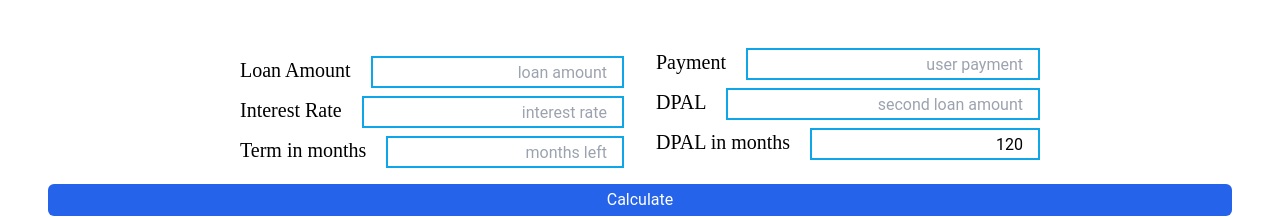
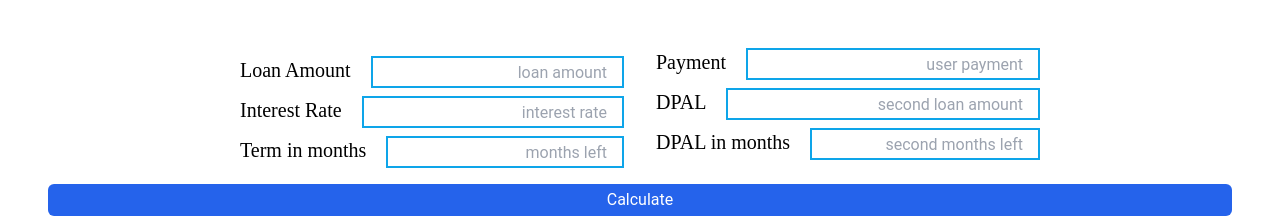
Before and after one commit to berson969/react-lifecycle, a React (Vite) app: page /mortgage in a window 1280 px wide. Shown: the top 218 px of the page. Built offline with nearby package versions, Linux system fonts and the light colour scheme; a web font is replaced by a local one.

Commit message:
change value secondMonths

```diff
--- a/src/components/MortgageCalculator/Forms.tsx
+++ b/src/components/MortgageCalculator/Forms.tsx
@@ -10,7 +10,7 @@ export const Forms: React.FC<FormsProps> = ({ onCalc }) => {
 	const [annualInterestRate, setAnnualInterestRate] = useState<number>(0);
 	const [months, setMonths] = useState<number>(0);
 	const [secondPrincipal, setSecondPrincipal] = useState<number>(0);
-	const [secondMonths, setSecondMonths] = useState<number>(120);
+	const [secondMonths, setSecondMonths] = useState<number>(0);
 	const [userPayment, setUserPayment] = useState<number>(0);
 
 	useEffect(() => {
@@ -78,7 +78,7 @@ export const Forms: React.FC<FormsProps> = ({ onCalc }) => {
 						id="months-left"
 						type="number"
 						placeholder="Months left"
-						value={months === 0 ? '' : months}
+						value={months <= 0 ? '' : months}
 						onChange={(e) => setMonths(parseFloat(e.target.value))}
 						className="text-right border-2 border-sky-500 w-96 h-8 custom-placeholder lowercase"
 						required
@@ -90,7 +90,7 @@ export const Forms: React.FC<FormsProps> = ({ onCalc }) => {
 						id="user-payment"
 						type="number"
 						placeholder="User payment"
-						value={userPayment === 0 ? '' : userPayment}
+						value={userPayment <= 0 ? '' : userPayment}
 						onChange={(e) => setUserPayment(parseFloat(e.target.value))}
 						className="text-right border-2 border-sky-500 w-96 h-8 custom-placeholder lowercase"
 						required
@@ -102,7 +102,7 @@ export const Forms: React.FC<FormsProps> = ({ onCalc }) => {
 						id="second-loan"
 						type="number"
 						placeholder="Second Loan Amount"
-						value={secondPrincipal === 0 ? '' : secondPrincipal}
+						value={secondPrincipal <= 0 ? '' : secondPrincipal}
 						onChange={(e) => setSecondPrincipal(parseFloat(e.target.value))}
 						className="text-right border-2 border-sky-500 w-96 h-8 custom-placeholder lowercase"
 						required
@@ -114,7 +114,7 @@ export const Forms: React.FC<FormsProps> = ({ onCalc }) => {
 						id="second-months-left"
 						type="number"
 						placeholder="Second Months left"
-						value={secondMonths === 0 ? '' : secondMonths}
+						value={secondMonths <= 0 ? '' : secondMonths}
 						onChange={(e) => setSecondMonths(parseFloat(e.target.value))}
 						className="text-right border-2 border-sky-500 w-96 h-8 custom-placeholder lowercase"
 						required
--- a/src/components/MortgageCalculator/MortgageCalculator.tsx
+++ b/src/components/MortgageCalculator/MortgageCalculator.tsx
@@ -43,6 +43,7 @@ const MortgageCalculator : React.FC = () => {
 			secondBalance -= monthlyCorrect;
 			const correctTotalInterestPaid = totalInterestPaid - ((secondBalance >= 0) ? monthlyCorrect : 0);
 			const secondRemainingBalance = (secondBalance >= 0) ? secondBalance : 0;
+
 			const totalTotalInterestPaid = correctTotalInterestPaid + secondRemainingBalance;
 
 			const newInterestAmount = interestNew(balance, monthInterestRate, secondMonths - i - 1 );
```
